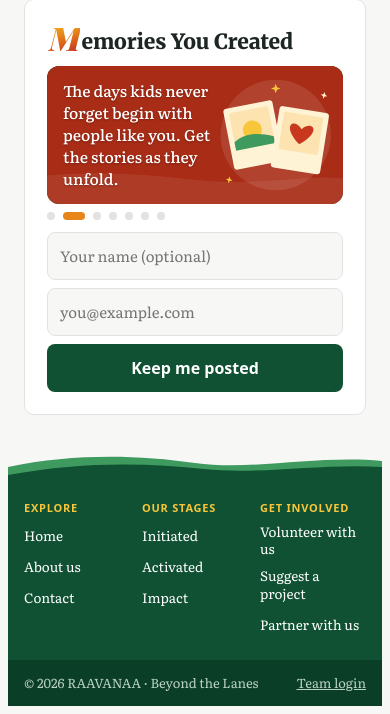
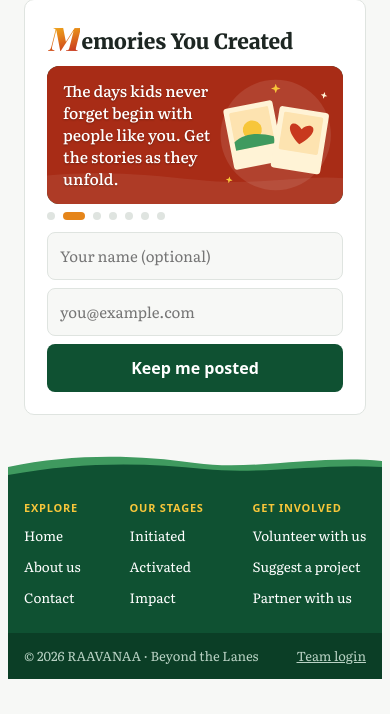
Before and after one commit to Raavanaapost/Charity-site, a PHP site: page / in a window 390 px wide. Shown: the part 659-1373 px from the top of the page. After the commit the page ends 1338 px from the top, so only its background shows below. Run offline with PHP 8.4, Linux system fonts and the light colour scheme; some web fonts are replaced.

Commit message:
Footer on phones: link groups sized to their words so Get involved links stay on one line
Co-Authored-By: Claude Opus 5.5 <noreply@anthropic.com>
Claude-Session: https://claude.ai/code/session_015LboRGTXS6s8m767pXZBHW

```diff
--- a/style.css
+++ b/style.css
@@ -403,3 +403,11 @@ footer.foot .foot-main .wrap{grid-template-columns:minmax(0,1fr)}
 .filters .chip{flex:none;white-space:nowrap}
 @media (max-width:480px){.filters{gap:6px}.filters .chip{font-size:13.5px;padding:7px 11px}}
 @media (max-width:370px){.filters{gap:5px}.filters .chip{font-size:12.5px;padding:6px 9px}}
+
+/* footer on phones: each link group is only as wide as its words, so "Our stages" sits further left and "Volunteer with us" stays on one line */
+@media (max-width:760px){
+  .foot-cols{display:flex;flex-wrap:wrap;justify-content:space-between;gap:18px 14px}
+  .foot-col{flex:0 0 auto;max-width:100%}
+  .foot-col a{white-space:nowrap}
+  .foot-col a[href^="mailto:"]{white-space:normal}
+}
```
